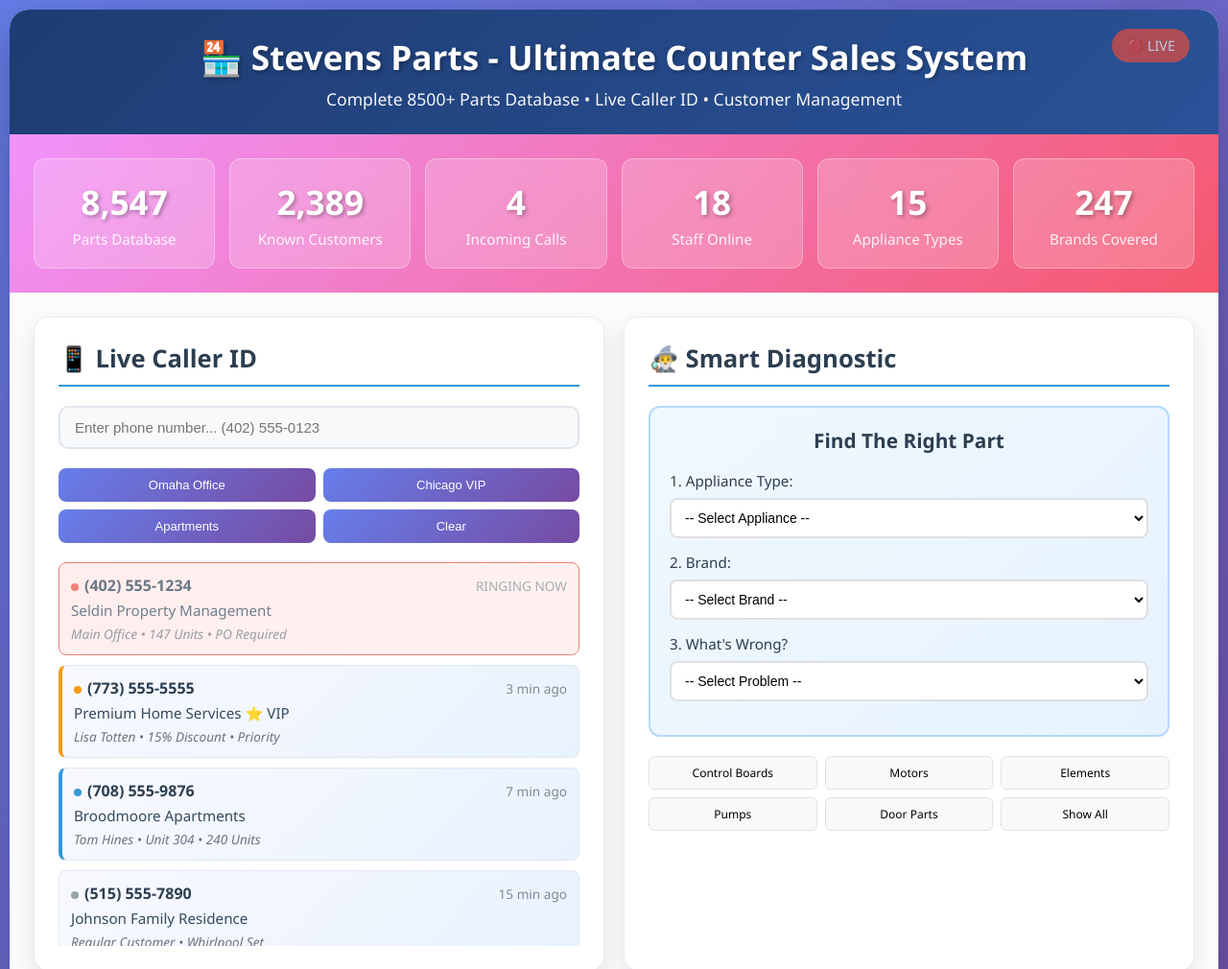
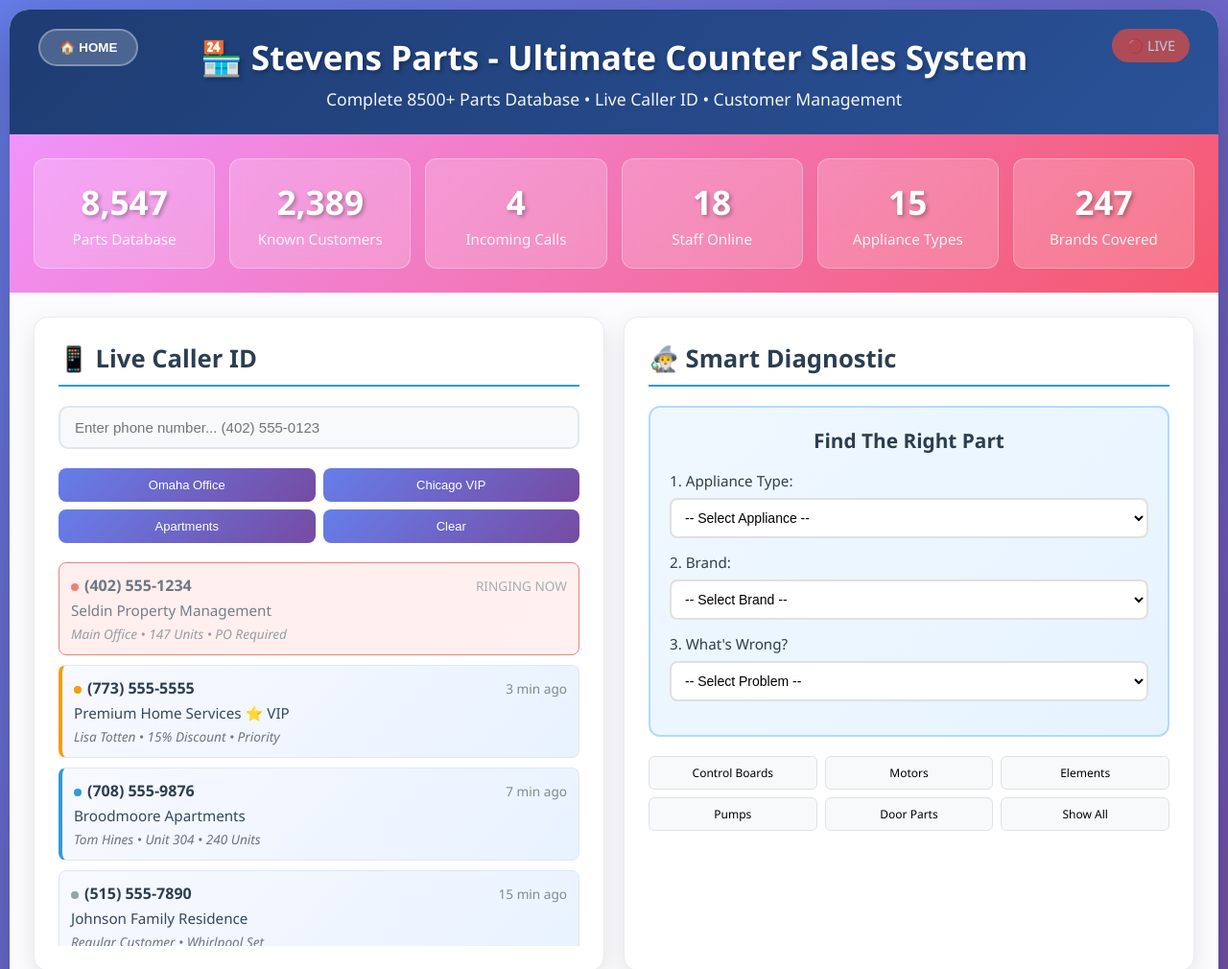
Before and after one commit to StevensParts/counter-sales-knowledge-base, a plain HTML site: page index.html in a window 1280 px wide. Shown: the top 1010 px of the page at 96% size. Drawn offline with Linux system fonts and the light colour scheme.

Commit message:
Update index.html

```diff
--- a/index.html
+++ b/index.html
@@ -34,6 +34,28 @@
             padding: 25px;
             text-align: center;
             position: relative;
+        }
+
+        .home-button {
+            position: absolute;
+            top: 20px;
+            left: 30px;
+            background: rgba(255, 255, 255, 0.2);
+            color: white;
+            border: 2px solid rgba(255, 255, 255, 0.3);
+            padding: 10px 20px;
+            border-radius: 25px;
+            cursor: pointer;
+            font-weight: bold;
+            transition: all 0.3s ease;
+            backdrop-filter: blur(10px);
+        }
+
+        .home-button:hover {
+            background: rgba(255, 255, 255, 0.3);
+            border-color: rgba(255, 255, 255, 0.5);
+            transform: translateY(-2px);
+            box-shadow: 0 5px 15px rgba(0,0,0,0.2);
         }
 
         .header h1 {
@@ -460,6 +482,7 @@
 <body>
     <div class="container">
         <div class="header">
+            <button class="home-button" onclick="goHome()">🏠 HOME</button>
             <div class="live-indicator">🔴 LIVE</div>
             <h1>🏪 Stevens Parts - Ultimate Counter Sales System</h1>
             <p>Complete 8500+ Parts Database • Live Caller ID • Customer Management</p>
@@ -1075,6 +1098,37 @@
             compactor: ["Won't start", "Door issues", "Not compacting", "Making noise", "Bag issues", "Switch problems"]
         };
 
+        // HOME button function - resets everything to initial state
+        function goHome() {
+            // Clear all search boxes
+            document.getElementById('phoneSearch').value = '';
+            document.getElementById('partsSearch').value = '';
+
+            // Hide all results
+            document.getElementById('customerDisplay').style.display = 'none';
+            document.getElementById('partsResults').style.display = 'none';
+            document.getElementById('diagnosticResults').style.display = 'none';
+
+            // Reset diagnostic wizard dropdowns
+            document.getElementById('applianceType').value = '';
+            document.getElementById('brandSelect').innerHTML = '<option value="">-- Select Brand --</option>';
+            document.getElementById('symptomSelect').innerHTML = '<option value="">-- Select Problem --</option>';
+
+            // Clear all active filter buttons
+            document.querySelectorAll('.filter-btn, .brand-btn').forEach(btn => {
+                btn.classList.remove('active');
+            });
+
+            // Smooth scroll to top
+            window.scrollTo({
+                top: 0,
+                behavior: 'smooth'
+            });
+
+            // Optional: Show a brief "Welcome back" message
+            console.log('Returned to Stevens Parts homepage');
+        }
+
         // Phone number formatting
         function formatPhone(phone) {
             const cleaned = phone.replace(/\D/g, '');
```
